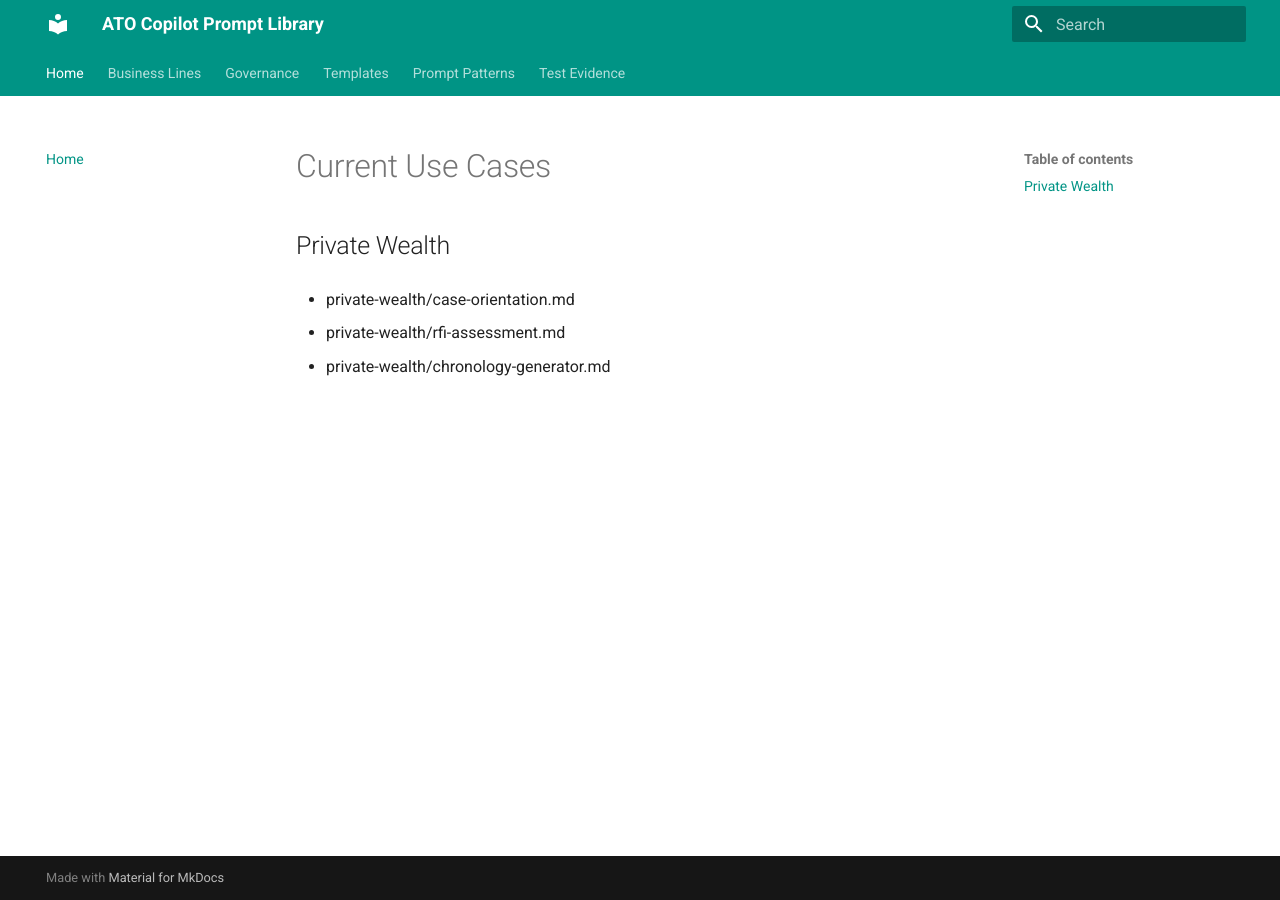
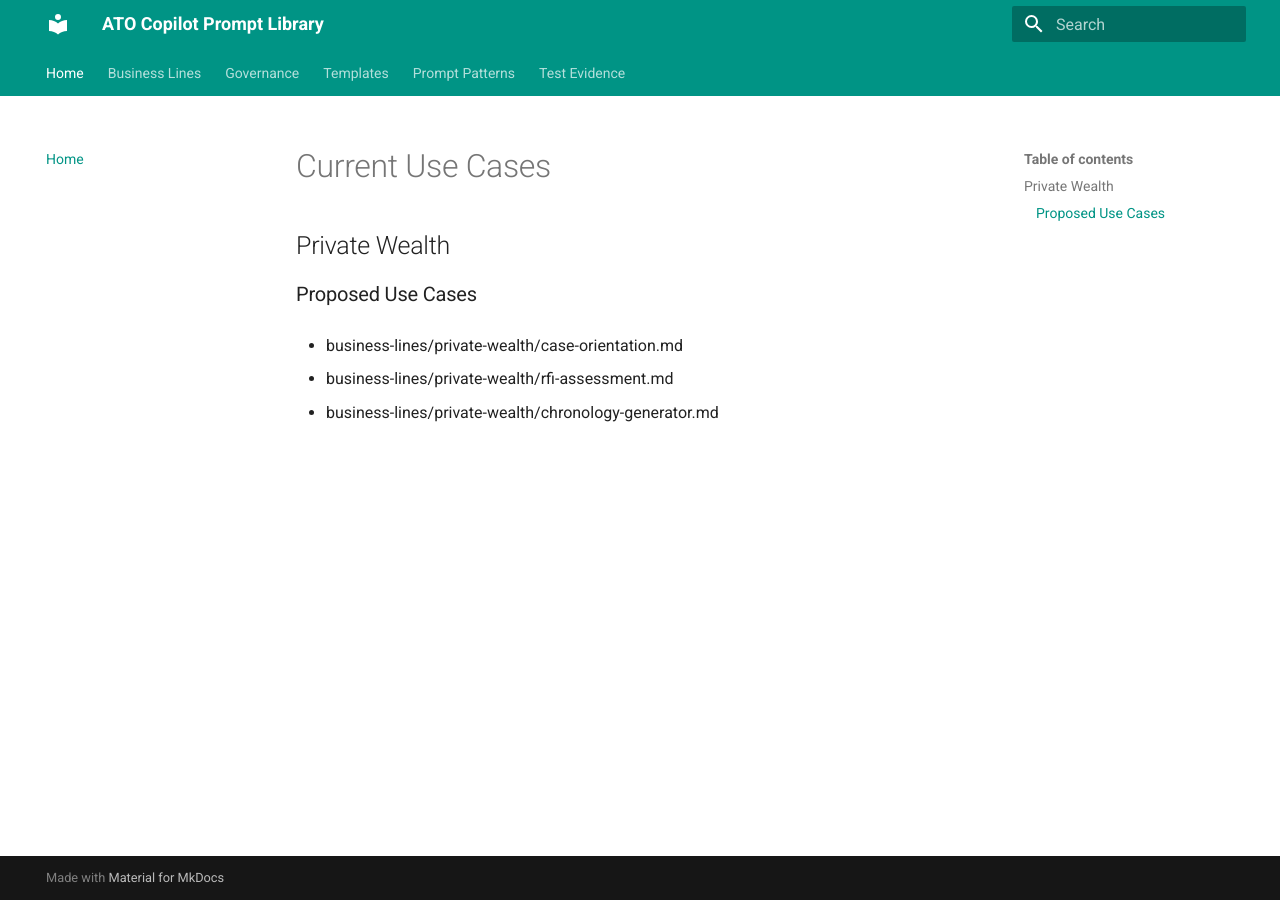
Before and after one commit to Rawana85/ai-prompt-engineering-library, an MkDocs documentation site: the page built from docs/index.md, in a window 1280 px wide. Built offline with MkDocs 1.6.1 and Material for MkDocs 9.7.7, drawn with Linux system fonts in a browser that asks for light colours.

Commit message:
Update index.md

```diff
--- a/docs/index.md
+++ b/docs/index.md
@@ -2,8 +2,10 @@
 
 ## Private Wealth
 
-- private-wealth/case-orientation.md
+### Proposed Use Cases
 
-- private-wealth/rfi-assessment.md
+- business-lines/private-wealth/case-orientation.md
 
-- private-wealth/chronology-generator.md
+- business-lines/private-wealth/rfi-assessment.md
+
+- business-lines/private-wealth/chronology-generator.md
```
